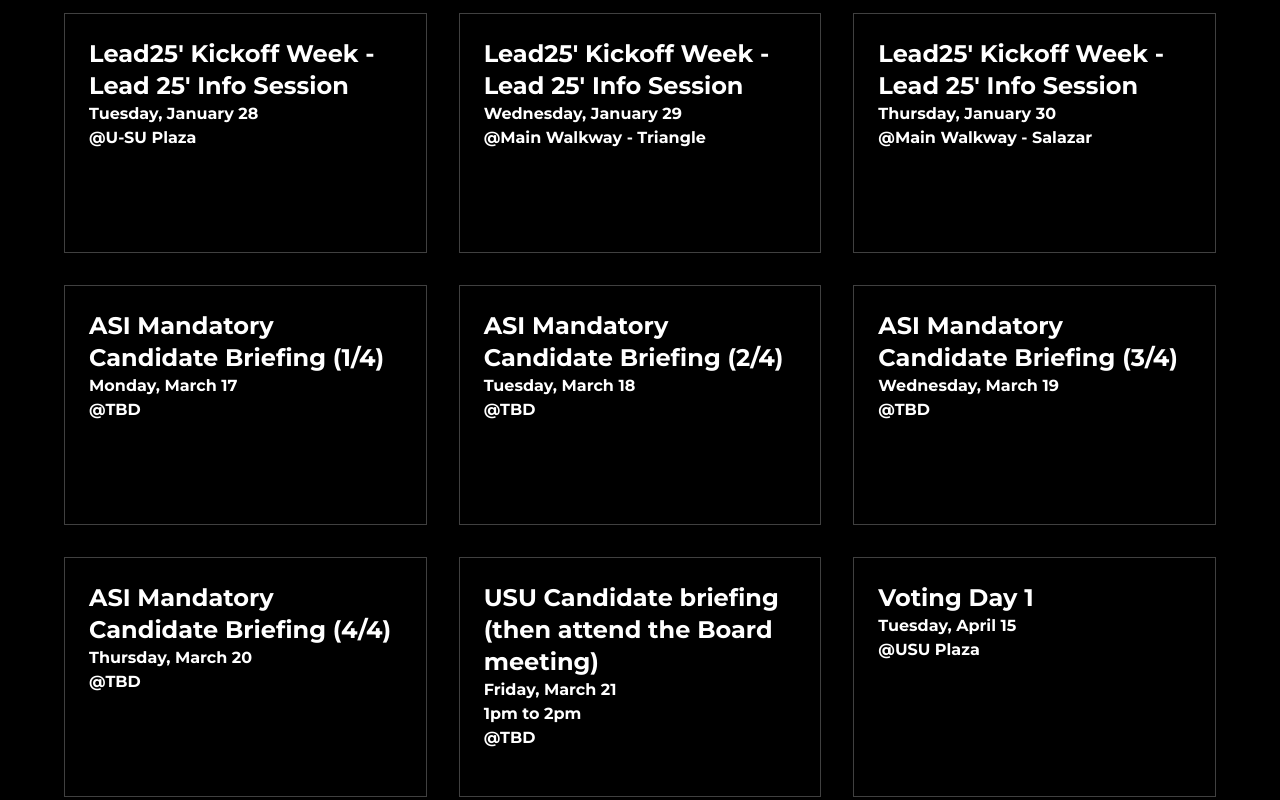
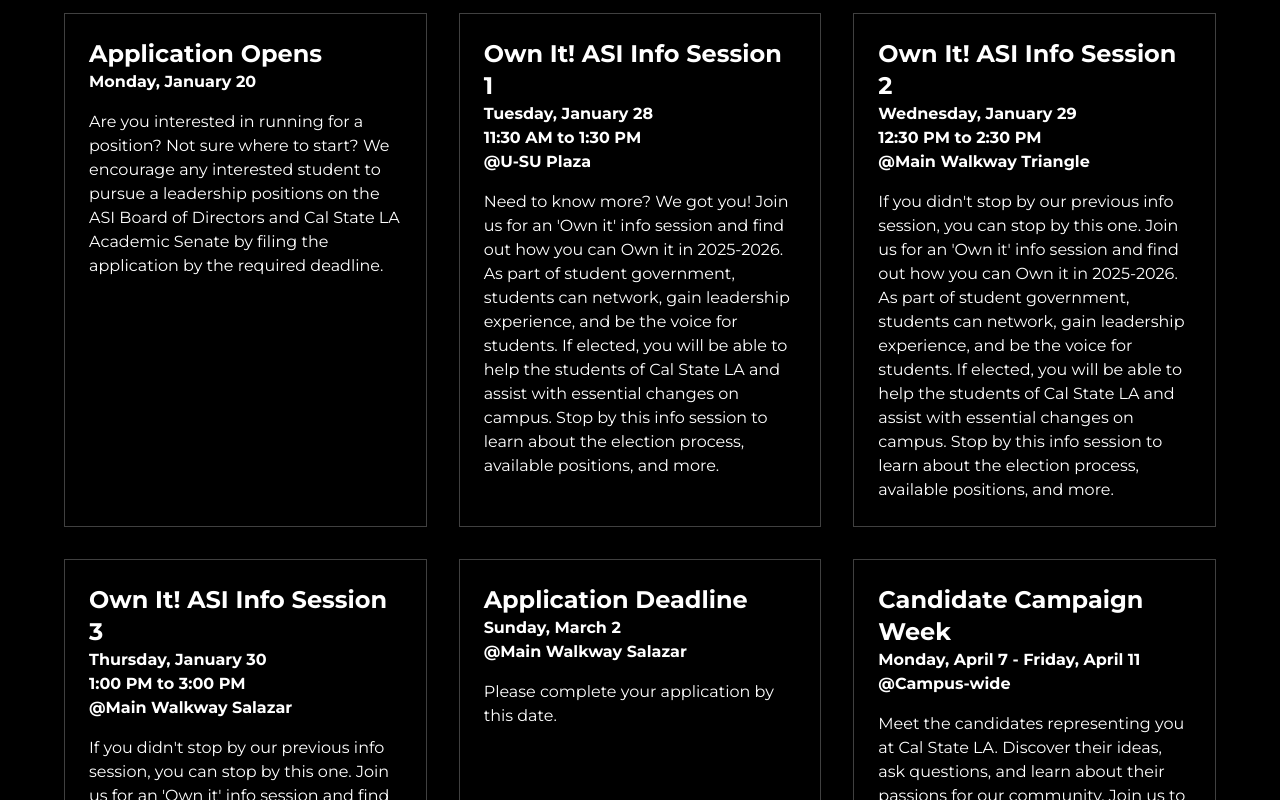
Before and after one commit to CSULA-USU/sle, a Next.js app: page / in a window 1280 px wide. Shown: the part 2120-2920 px from the top of the page. Built offline with nearby package versions, Linux system fonts and the light colour scheme.

Commit message:
fix: add getUTC methods to get accurate local dates and times

```diff
--- a/app/asi/page.tsx
+++ b/app/asi/page.tsx
@@ -11,7 +11,7 @@
 import { Card, PositionDescriptions } from "@/modules";
 import type { Metadata } from "next";
 import electionEventsData from "@/data/asi/asi-election-events.json";
-import asiCandidatesData from "@/data/asi/asi-candidates.json";
+// import asiCandidatesData from "@/data/asi/asi-candidates.json";
 import asiData from "@/data/asi/asi-positions.json";
 import eligibilityReqs from "@/data/asi/asi-eligibility-requirements.json";
 import {
@@ -107,24 +107,33 @@
           variant="yellow"
           text="Application"
           href="https://asicalstatela.org/general-election/2025-26-student-leader-election-application"
+          isExternalLink
+        />
+        <Button
+          variant="yellow"
+          text="ASI Positions"
+          href="#position-descriptions"
+        />
+        <Button
+          variant="yellow"
+          text="Eligibility"
+          href="#eligibility-section"
         />
       </HeroHeader>
       <FluidContainer>
         {/* <Typography variant="sectionHeader">Meet the Candidates</Typography>
         <Divider margin="lg" />
         <PositionDescriptions data={asiCandidatesData?.data} /> */}
-        <Typography variant="sectionHeader">Choose to Lead</Typography>
+        <Typography variant="sectionHeader">
+          Associated Students, Inc. &mdash; Student Government
+        </Typography>
         <Divider margin="lg" />
         <InfoPanel
-          description="Running for office is the perfect chance to help your voice be
-            heard. As a part of student government, students can network, gain
-            leadership experience, and be the voice for students. If elected,
-            you will be able to help the students of Cal State LA and
-            assist with essential changes on campus."
+          description="ASI student leaders are empowered to advocate on behalf of students while participating in the University shared governance process. ASI student leaders work to improve the culture and education at Cal State LA and across the CSU."
           imgAlt="Students leading other students"
           imgSrc="/choose-to-lead.png"
           theme="light"
-        ></InfoPanel>
+        />
       </FluidContainer>
       <FluidContainer>
         <Typography variant="sectionHeader">Election Events</Typography>
@@ -152,20 +161,22 @@
             borderless
             text="ASI Application"
             href="https://asicalstatela.org/general-election/2025-26-student-leader-election-application"
+            isExternalLink
           />
           <Button
             variant="grey"
             text="U-SU BOD Application"
             href="https://form.jotform.com/usugraffix/u-su-board-of-directors-application"
+            isExternalLink
           />
         </CTA>
       </FluidContainer>
-      <FluidContainer>
+      <FluidContainer id="position-descriptions">
         <Typography variant="sectionHeader">Position Descriptions</Typography>
         <Divider />
         <PositionDescriptions data={typedAsiData?.data} />
       </FluidContainer>
-      <FluidContainer>
+      <FluidContainer id="eligibility-section">
         <Typography variant="sectionHeader">
           Basic Eligibility Requirements
         </Typography>
--- a/app/usu/page.tsx
+++ b/app/usu/page.tsx
@@ -90,6 +90,12 @@
           variant="yellow"
           text="Application"
           href="https://form.jotform.com/240387162166154"
+          isExternalLink
+        />
+        <Button
+          variant="yellow"
+          text="Eligibility"
+          href="#eligibility-section"
         />
       </HeroHeader>
 
@@ -97,14 +103,12 @@
         {/* <Typography variant="sectionHeader">Meet the Candidates</Typography>
         <Divider margin="lg" />
         <PositionDescriptions data={bodCandidatesData?.data} /> */}
-        <Typography variant="sectionHeader">Choose to Lead</Typography>
+        <Typography variant="sectionHeader">
+          University&ndash;Student Union &mdash; Board of Directors
+        </Typography>
         <Divider margin="lg" />
         <InfoPanel
-          description="Running for office is the perfect chance to help your voice be
-            heard. As a part of student government, students can network, gain
-            leadership experience, and be the voice for students. If elected,
-            you will be able to help the students of Cal State LA and
-            assist with essential changes on campus."
+          description="Are you ready to lead, connect, and make a meaningful difference? Join the U-SU Board of Directors and become part of a community dedicated to collaboration, inclusion, and growth. Develop valuable professional skills, expand your network, and vote on policies that shape and enhance the U-SU experience. Your voice matters—this is your chance to create a lasting impact."
           imgAlt="Students leading other students"
           imgSrc="/usu-choose-to-lead.png"
           theme="light"
@@ -144,12 +148,12 @@
           />
         </CTA>
       </FluidContainer>
-      <FluidContainer>
+      <FluidContainer id="position-descriptions">
         <Typography variant="sectionHeader">Position Descriptions</Typography>
         <Divider />
         <PositionDescriptions data={typedUsuData?.data} />
       </FluidContainer>
-      <FluidContainer>
+      <FluidContainer id="eligibility-section">
         <Typography variant="sectionHeader">
           Basic Eligibility Requirements
         </Typography>
--- a/components/Button/Button.tsx
+++ b/components/Button/Button.tsx
@@ -5,9 +5,16 @@
   text: string;
   borderless?: boolean;
   href?: string;
+  isExternalLink?: boolean;
 }
 
-export const Button = ({ href, borderless, variant, text }: ButtonProps) => {
+export const Button = ({
+  href,
+  borderless,
+  variant,
+  text,
+  isExternalLink,
+}: ButtonProps) => {
   return (
     <>
       {href ? (
@@ -22,7 +29,7 @@
                     : "bg-gray-300 border-none"
               } ${borderless ? "border-none" : ""}`}
             >
-              <a href={href}>
+              <a href={href} target={isExternalLink ? "_blank" : "_self"}>
                 <Typography variant="buttonText">{text}</Typography>
               </a>
             </span>
--- a/data/asi/asi-election-events.json
+++ b/data/asi/asi-election-events.json
@@ -1,110 +1,83 @@
 [
   {
-    "title": "Lead25' Kickoff Week - Lead 25' Info Session",
-    "startDate": "2025-01-28",
+    "title": "Application Opens",
+    "startDate": "2025-01-20",
     "endDate": "",
     "startTime": "",
     "endTime": "",
-    "location": "U-SU Plaza",
-    "description": ""
+    "location": "",
+    "description": "Are you interested in running for a position? Not sure where to start? We encourage any interested student to pursue a leadership positions on the ASI Board of Directors and Cal State LA Academic Senate by filing the application by the required deadline."
   },
   {
-    "title": "Lead25' Kickoff Week - Lead 25' Info Session",
+    "title": "Own It! ASI Info Session 1",
+    "startDate": "2025-01-28",
+    "endDate": "",
+    "startTime": "11:30 AM",
+    "endTime": "1:30 PM",
+    "location": "U-SU Plaza",
+    "description": "Need to know more? We got you! Join us for an 'Own it' info session and find out how you can Own it in 2025-2026. As part of student government, students can network, gain leadership experience, and be the voice for students. If elected, you will be able to help the students of Cal State LA and assist with essential changes on campus. Stop by this info session to learn about the election process, available positions, and more."
+  },
+  {
+    "title": "Own It! ASI Info Session 2",
     "startDate": "2025-01-29",
+    "endDate": "",
+    "startTime": "12:30 PM",
+    "endTime": "2:30 PM",
+    "location": "Main Walkway Triangle",
+    "description": "If you didn't stop by our previous info session, you can stop by this one. Join us for an 'Own it' info session and find out how you can Own it in 2025-2026. As part of student government, students can network, gain leadership experience, and be the voice for students. If elected, you will be able to help the students of Cal State LA and assist with essential changes on campus. Stop by this info session to learn about the election process, available positions, and more."
+  },
+  {
+    "title": "Own It! ASI Info Session 3",
+    "startDate": "2025-01-30",
+    "endDate": "",
+    "startTime": "1:00 PM",
+    "endTime": "3:00 PM",
+    "location": "Main Walkway Salazar",
+    "description": "If you didn't stop by our previous info session, you can stop by this one. Join us for an 'Own it' info session and find out how you can Own it in 2025-2026. As part of student government, students can network, gain leadership experience, and be the voice for students. If elected, you will be able to help the students of Cal State LA and assist with essential changes on campus. Stop by this info session to learn about the election process, available positions, and more."
+  },
+  {
+    "title": "Application Deadline",
+    "startDate": "2025-03-02",
     "endDate": "",
     "startTime": "",
     "endTime": "",
-    "location": "Main Walkway - Triangle",
-    "description": ""
+    "location": "Main Walkway Salazar",
+    "description": "Please complete your application by this date."
   },
   {
-    "title": "Lead25' Kickoff Week - Lead 25' Info Session",
-    "startDate": "2025-01-30",
-    "endDate": "",
+    "title": "Candidate Campaign Week",
+    "startDate": "2025-04-07",
+    "endDate": "2025-04-11",
     "startTime": "",
     "endTime": "",
-    "location": "Main Walkway - Salazar",
-    "description": ""
-  },
-  {
-    "title": "ASI Mandatory Candidate Briefing (1/4)",
-    "startDate": "2025-03-17",
-    "endDate": "",
-    "startTime": "",
-    "endTime": "",
-    "location": "TBD",
-    "description": ""
-  },
-  {
-    "title": "ASI Mandatory Candidate Briefing (2/4)",
-    "startDate": "2025-03-18",
-    "endDate": "",
-    "startTime": "",
-    "endTime": "",
-    "location": "TBD",
-    "description": ""
-  },
-  {
-    "title": "ASI Mandatory Candidate Briefing (3/4)",
-    "startDate": "2025-03-19",
-    "endDate": "",
-    "startTime": "",
-    "endTime": "",
-    "location": "TBD",
-    "description": ""
-  },
-  {
-    "title": "ASI Mandatory Candidate Briefing (4/4)",
-    "startDate": "2025-03-20",
-    "endDate": "",
-    "startTime": "",
-    "endTime": "",
-    "location": "TBD",
-    "description": ""
-  },
-  {
-    "title": "USU Candidate briefing (then attend the Board meeting)",
-    "startDate": "2025-03-21",
-    "endDate": "",
-    "startTime": "1pm",
-    "endTime": "2pm",
-    "location": "TBD",
-    "description": ""
+    "location": "Campus-wide",
+    "description": "Meet the candidates representing you at Cal State LA. Discover their ideas, ask questions, and learn about their passions for our community. Join us to find the best representative for your student voice."
   },
   {
     "title": "Voting Day 1",
     "startDate": "2025-04-15",
     "endDate": "",
-    "startTime": "",
+    "startTime": "11:00 AM",
     "endTime": "",
-    "location": "USU Plaza",
-    "description": ""
+    "location": "U-SU Plaza",
+    "description": "Your Voice, Your Vote! Vote online for your student representatives through the Cal State LA GET System. Check your Cal State LA email for more details regarding the ASI General Election."
   },
   {
     "title": "Voting Day 2",
     "startDate": "2025-04-16",
     "endDate": "",
-    "startTime": "",
+    "startTime": "11:00 AM",
     "endTime": "",
-    "location": "USU Plaza",
-    "description": ""
+    "location": "U-SU Plaza",
+    "description": "Your Voice, Your Vote! Vote online for your student representatives through the Cal State LA GET System. Check your Cal State LA email for more details regarding the ASI General Election. "
   },
   {
     "title": "Election Results Announcement",
     "startDate": "2025-04-22",
     "endDate": "",
-    "startTime": "",
+    "startTime": "1:00 PM",
     "endTime": "",
-    "location": "TBD",
-    "description": ""
-  },
-  {
-    "title": "Winners Rountable",
-    "startDate": "2025-04-29",
-    "endDate": "",
-    "startTime": "",
-    "endTime": "",
-    "location": "TBD",
-    "description": ""
+    "location": "U-SU Plaza",
+    "description": "Join us at the U-SU plaza for our election announcement. Come meet your new representatives for the 2025 – 2026 academic year!"
   }
 ]
--- a/data/util/election-events-helper.ts
+++ b/data/util/election-events-helper.ts
@@ -30,7 +30,7 @@
 
 export const formatDate = (inputDate: string | undefined) => {
   if (inputDate == undefined || inputDate.length == 0) return "";
-  const date = new Date(inputDate);
+  const date = new Date(inputDate + "T00:00:00Z");
 
   const daysOfWeek = [
     "Sunday",
@@ -56,9 +56,9 @@
     "December",
   ];
 
-  const dayOfWeek = daysOfWeek[date.getDay()];
-  const month = monthsOfYear[date.getMonth()];
-  const dayOfMonth = date.getDate();
+  const dayOfWeek = daysOfWeek[date.getUTCDay()];
+  const month = monthsOfYear[date.getUTCMonth()];
+  const dayOfMonth = date.getUTCDate();
 
   return `${dayOfWeek}, ${month} ${dayOfMonth}`;
 };
```
